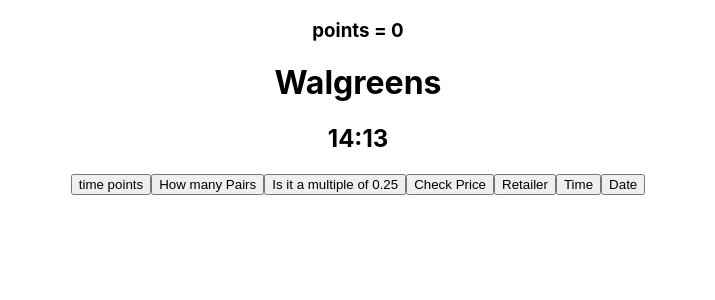
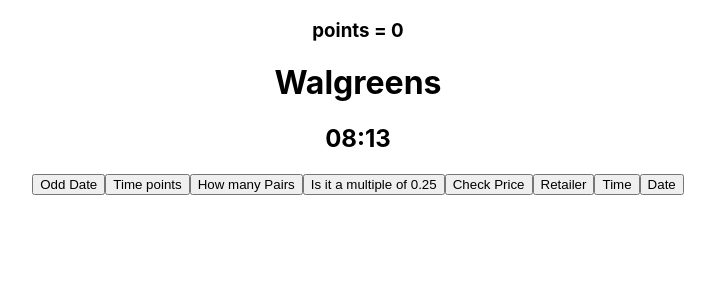
Before and after one commit to Erodri6z/Reciept-Processor, a React (Create React App) app: page / in a window 1280 px wide. Shown: the top 300 px of the page, without its empty margins (282-997 px from the left). Built offline with nearby package versions, Linux system fonts and the light colour scheme.

Commit message:
perfect isTheDayOdd funtion to check date on reciept

```diff
--- a/src/App.jsx
+++ b/src/App.jsx
@@ -21,8 +21,8 @@
   }
 
   const getTimePoints = () => {
-    const hour = example.purchaseTime.slice(0,-2)
-    con
+    const hour = example.purchaseTime.slice(0, -2)
+    console.log(parseInt(hour))
 
     if(parseInt(hour) >= 14 && parseInt(hour) <= 16){
       setPoints(points + 10)
@@ -36,7 +36,8 @@
   }
 
   const isTheDayOdd = () => {
-    const day = new Date().getDate()
+    const day = parseInt(example.purchaseDate.slice(5, -2))
+    console.log(day)
 
     if(day % 2 !== 0) {
       setPoints(points + 6)
@@ -83,7 +84,8 @@
       <h3>points = {points}</h3>
       <h1>{example.retailer}</h1>
       <h2>{example.purchaseTime}</h2>
-      <button onClick={getTimePoints}>time points</button>
+      <button onClick={isTheDayOdd}>Odd Date</button>
+      <button onClick={getTimePoints}>Time points</button>
       <button onClick={forEveryTwoItems}>How many Pairs</button>
       <button onClick={divideByTwentyFive}>Is it a multiple of 0.25</button>
       <button onClick={isEvenPrice}>Check Price</button>
--- a/src/example/morning-reciept.json
+++ b/src/example/morning-reciept.json
@@ -1,7 +1,7 @@
 {
     "retailer": "Walgreens",
     "purchaseDate": "2022-01-02",
-    "purchaseTime": "14:13",
+    "purchaseTime": "08:13",
     "total": "2.65",
     "items": [
         {"shortDescription": "Pepsi - 12-oz", "price": "1.25"},
```
